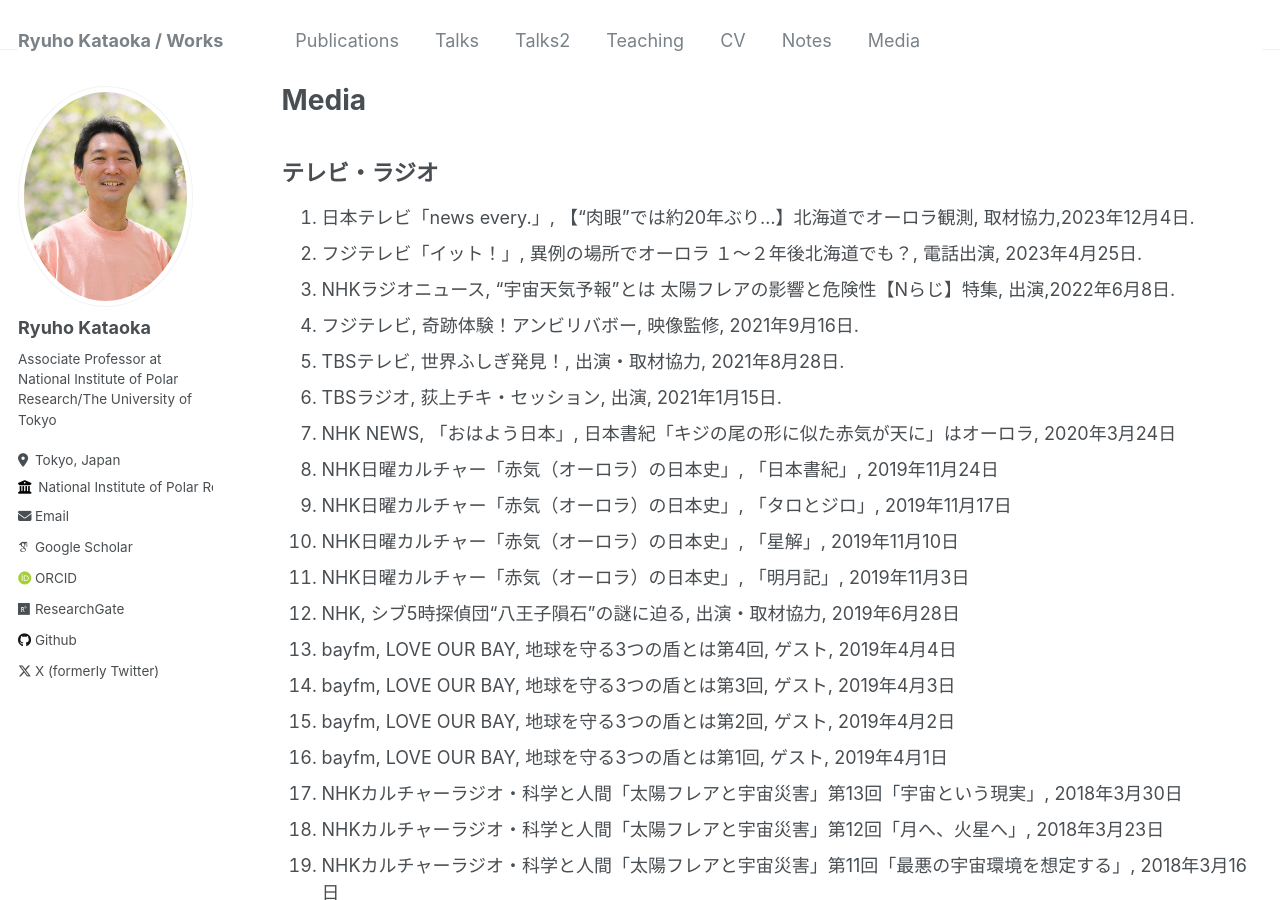
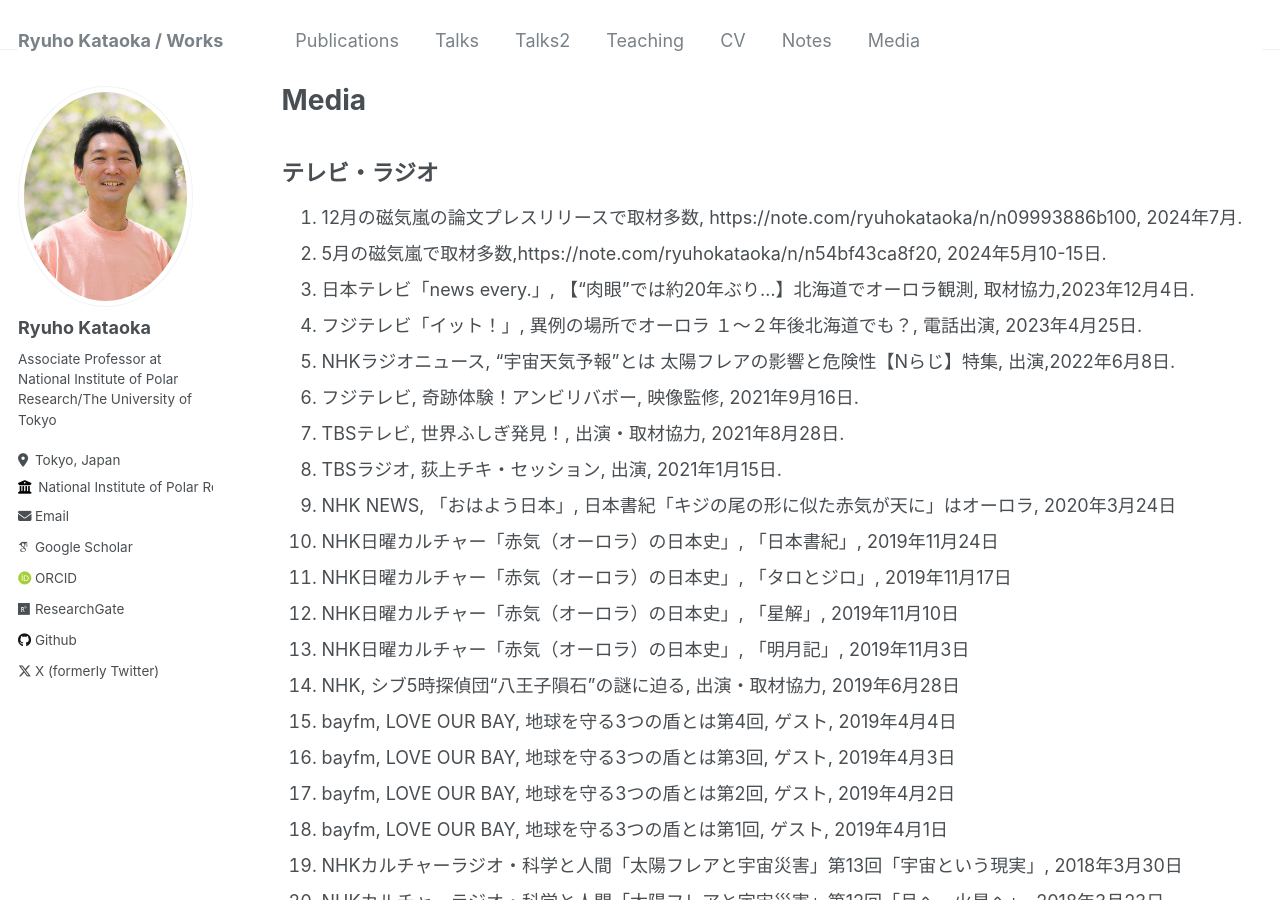
Before and after one commit to ryuhokataoka/ryuhokataoka.github.io, a Jekyll site: the page built from _pages/media.md, in a window 1280 px wide and 900 px high. Built offline with Jekyll 4.4.1, drawn with Linux system fonts in a browser that asks for light colours; some web fonts are replaced.

Commit message:
Update media.md

```diff
--- a/_pages/media.md
+++ b/_pages/media.md
@@ -8,6 +8,8 @@ author_profile: true
 
 テレビ・ラジオ
 ----
+1. 12月の磁気嵐の論文プレスリリースで取材多数, https://note.com/ryuhokataoka/n/n09993886b100, 2024年7月.
+1. 5月の磁気嵐で取材多数,https://note.com/ryuhokataoka/n/n54bf43ca8f20, 2024年5月10-15日.
 1. 日本テレビ「news every.」, 【“肉眼”では約20年ぶり…】北海道でオーロラ観測, 取材協力,2023年12月4日.
 1. フジテレビ「イット！」, 異例の場所でオーロラ １～２年後北海道でも？, 電話出演, 2023年4月25日.
 1. NHKラジオニュース, “宇宙天気予報”とは 太陽フレアの影響と危険性【Nらじ】特集, 出演,2022年6月8日.
```
